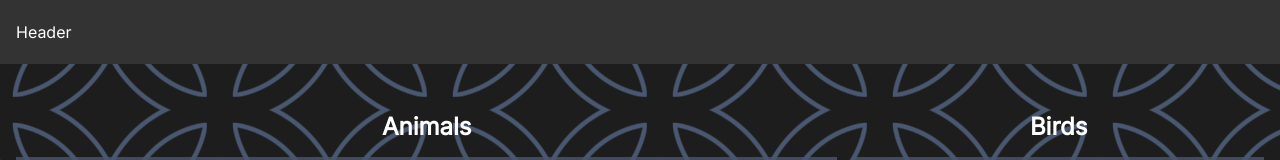
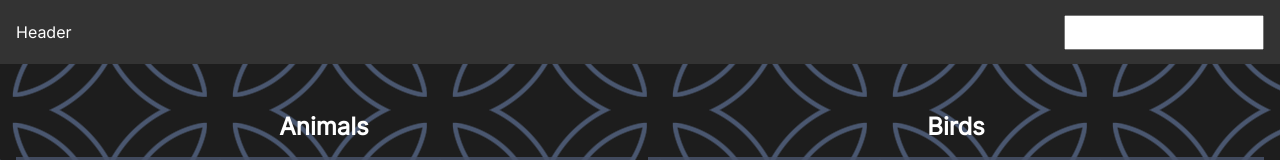
Before and after one commit to tdora28/zoo, a React (Vite) app: page / in a window 1280 px wide. Shown: the top 160 px of the page. Built offline with nearby package versions, Linux system fonts and the light colour scheme.

Commit message:
Implement search

```diff
--- a/src/App.jsx
+++ b/src/App.jsx
@@ -5,11 +5,10 @@ import Footer from './Footer.jsx';
 import { animals } from './animalList.js';
 import { birds } from './animalList.js';
 
-// console.log(animals);
-
 function App() {
   const [zoo, setZoo] = useState(animals);
   const [zoo2, setZoo2] = useState(birds);
+  const [search, setSearch] = useState('');
 
   const removeCard = (name, data) => {
     const correctZoo = data === 'animals' ? zoo : zoo2;
@@ -45,21 +44,50 @@ function App() {
     }
   };
 
+  const searchHandler = (e) => {
+    setSearch(e.target.value);
+  };
+
   return (
     <>
-      <Header />
+      <Header search={searchHandler} />
       <section className="showcase">
         <h2 className="showcase__title">Animals</h2>
         <div className="cards">
-          {zoo.map((item) => {
-            return <Card key={item.name} {...item} removeCard={() => removeCard(item.name, 'animals')} decreaseLikes={() => modifyLikes(item.name, 'decrease', 'animals')} increaseLikes={() => modifyLikes(item.name, 'increase', 'animals')} />;
-          })}
+          {zoo
+            .filter((item) => {
+              return item.name.toLowerCase().includes(search.toLowerCase());
+            })
+            .map((item) => {
+              return (
+                <Card
+                  key={item.name}
+                  {...item}
+                  removeCard={() => removeCard(item.name, 'animals')}
+                  decreaseLikes={() => modifyLikes(item.name, 'decrease', 'animals')}
+                  increaseLikes={() => modifyLikes(item.name, 'increase', 'animals')}
+                />
+              );
+            })}
         </div>
         <h2 className="showcase__title">Birds</h2>
+
         <div className="cards">
-          {zoo2.map((item) => {
-            return <Card key={item.name} {...item} removeCard={() => removeCard(item.name, 'birds')} decreaseLikes={() => modifyLikes(item.name, 'decrease', 'birds')} increaseLikes={() => modifyLikes(item.name, 'increase', 'birds')} />;
-          })}
+          {zoo2
+            .filter((item) => {
+              return item.name.toLowerCase().includes(search.toLowerCase());
+            })
+            .map((item) => {
+              return (
+                <Card
+                  key={item.name}
+                  {...item}
+                  removeCard={() => removeCard(item.name, 'birds')}
+                  decreaseLikes={() => modifyLikes(item.name, 'decrease', 'birds')}
+                  increaseLikes={() => modifyLikes(item.name, 'increase', 'birds')}
+                />
+              );
+            })}
         </div>
       </section>
       <Footer />
--- a/src/Card.jsx
+++ b/src/Card.jsx
@@ -1,23 +1,23 @@
 const Card = ({ name, likes, decreaseLikes, increaseLikes, removeCard }) => {
   return (
-    <div className='card'>
-      <button className='card__close' onClick={removeCard}>
-        <span className='material-symbols-outlined'>close</span>
+    <div className="card">
+      <button className="card__close" onClick={removeCard}>
+        <span className="material-symbols-outlined">close</span>
       </button>
-      <div className='card__img'>
-        <img src={`https://source.unsplash.com/400x400/?${name}`} alt='unsplash random image' />
+      <div className="card__img">
+        <img src={`https://source.unsplash.com/400x400/?${name}`} alt={`unsplash image of ${name}`} />
       </div>
-      <div className='card__content'>
-        <h2 className='card__title'>{name}</h2>
-        <div className='card__rating'>
-          <button className='card__rating-btn' onClick={decreaseLikes}>
-            <span className='material-symbols-outlined'>remove</span>
+      <div className="card__content">
+        <h2 className="card__title">{name}</h2>
+        <div className="card__rating">
+          <button className="card__rating-btn" onClick={decreaseLikes}>
+            <span className="material-symbols-outlined">remove</span>
           </button>
-          <p className='card__rating-score'>
-            <span className='material-symbols-outlined'>{likes >= 0 ? 'favorite' : 'heart_broken'}</span> <span>{likes}</span>
+          <p className="card__rating-score">
+            <span className="material-symbols-outlined">{likes >= 0 ? 'favorite' : 'heart_broken'}</span> <span>{likes}</span>
           </p>
-          <button className='card__rating-btn' onClick={increaseLikes}>
-            <span className='material-symbols-outlined'>add</span>
+          <button className="card__rating-btn" onClick={increaseLikes}>
+            <span className="material-symbols-outlined">add</span>
           </button>
         </div>
       </div>
--- a/src/Header.jsx
+++ b/src/Header.jsx
@@ -1,5 +1,10 @@
-const Header = () => {
-  return <header>Header</header>;
+const Header = ({ search }) => {
+  return (
+    <header>
+      <p>Header</p>
+      <input type="text" id="search" onChange={search} />
+    </header>
+  );
 };
 
 export default Header;
--- a/src/index.css
+++ b/src/index.css
@@ -48,18 +48,24 @@ button {
 header,
 footer {
   display: flex;
+  justify-content: space-between;
   align-items: center;
+  gap: 1rem;
   height: 4rem;
   padding: 1rem;
   background: var(--clr-dark);
   color: var(--clr-white);
+}
+input#search {
+  width: 200px;
+  padding: 0.5rem 1rem;
 }
 
 /* CARDS */
 
 .showcase {
   display: grid;
-  grid-template-columns: 2fr 1fr;
+  grid-template-columns: 1fr 1fr;
   grid-template-areas:
     'title1 title2'
     'cards1 cards2';
```
